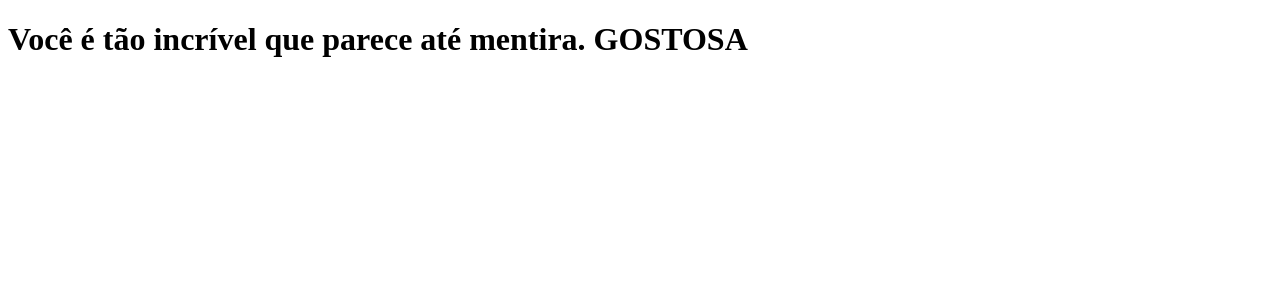
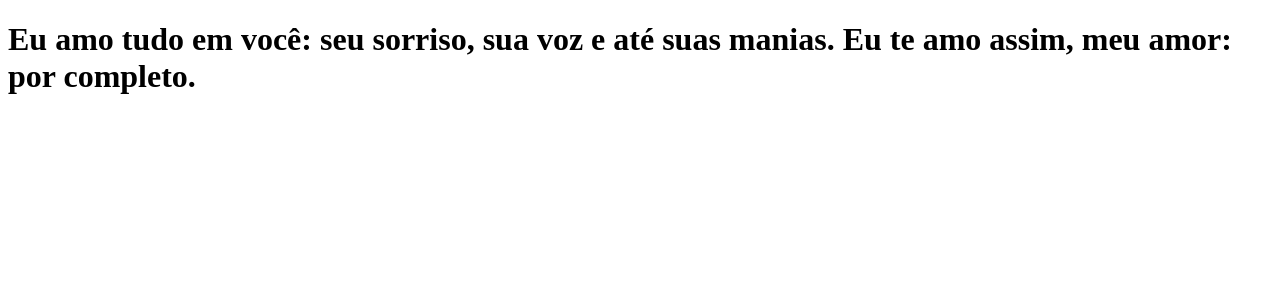
Before and after one commit to davidgabriel23/clone-tab-news, a Next.js app: page / in a window 1280 px wide. Shown: the top 300 px of the page. Built offline with nearby package versions, Linux system fonts and the light colour scheme.

Commit message:
att frase

```diff
--- a/pages/index.js
+++ b/pages/index.js
@@ -1,7 +1,7 @@
 function Home() {
 
 
-    return <h1>Você é tão incrível que parece até mentira. GOSTOSA</h1>
+    return <h1>Eu amo tudo em você: seu sorriso, sua voz e até suas manias. Eu te amo assim, meu amor: por completo.</h1>
 
 }
 
```
